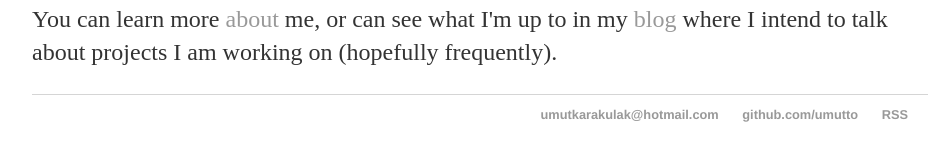
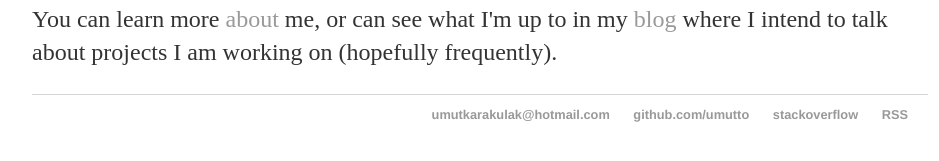
Before and after one commit to umutto/umutto.github.io-deprecated, a Jekyll site: the page built from index.html, in a window 1280 px wide. Shown: the part 262-423 px from the top of the page, without its empty margins (160-1099 px from the left). Built offline with Jekyll 4.4.1, drawn with Linux system fonts in a browser that asks for light colours.

Commit message:
Update default.html

```diff
--- a/_layouts/default.html
+++ b/_layouts/default.html
@@ -23,6 +23,7 @@
       <ul>
         <li><a href="mailto:umutkarakulak@hotmail.com">umutkarakulak@hotmail.com</a></li>
         <li><a href="https://github.com/umutto">github.com/umutto</a></li>
+        <li><a href="https://stackoverflow.com/users/826970/umutto">stackoverflow</a></li>
         <li><a href="http://umutto.github.io/blog/atom.xml">RSS</a></li>
       </ul>
     </footer>
```
